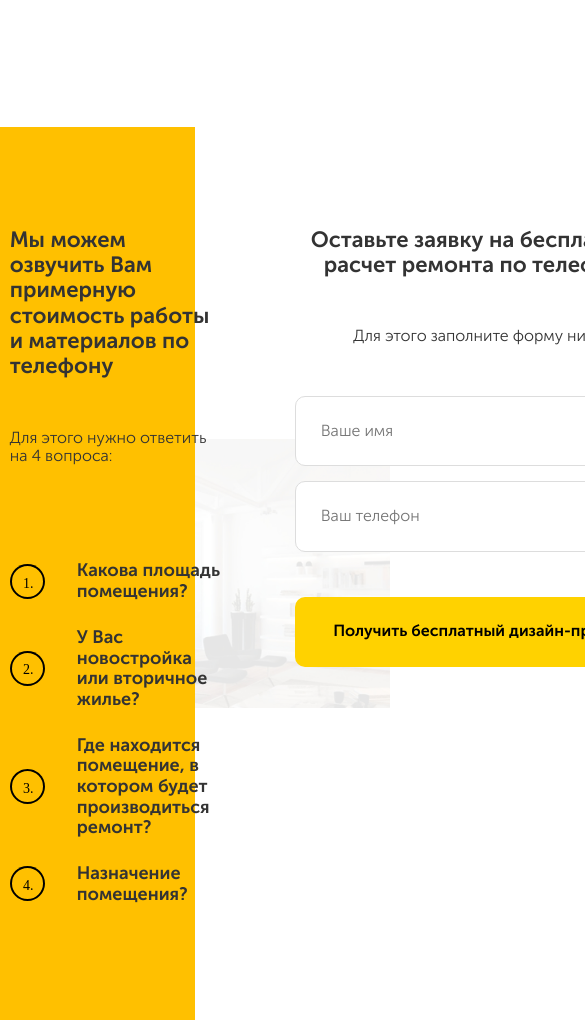
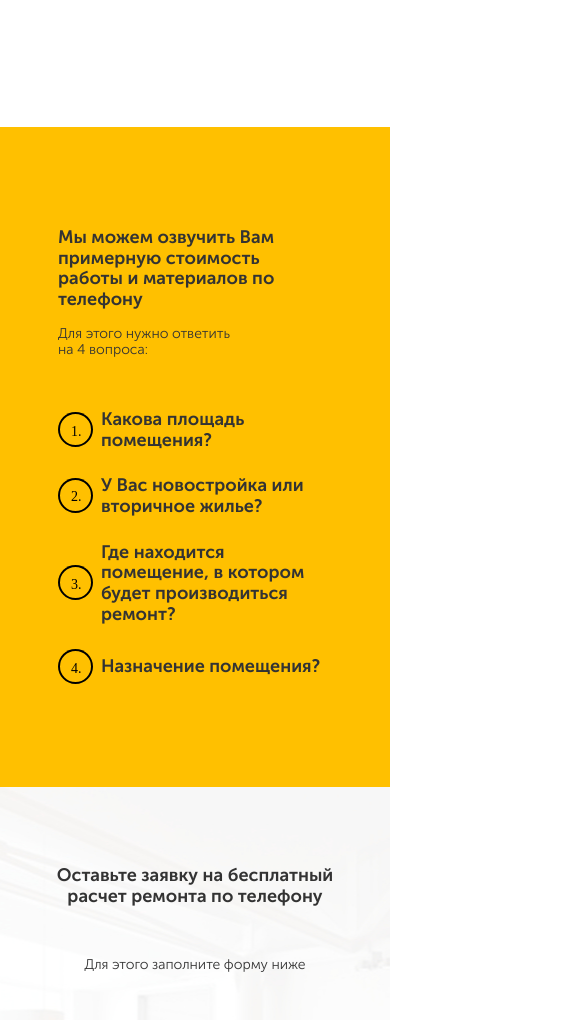
Before and after one commit to NikitaDrago/repeir, a plain HTML site: page index.html in a window 390 px wide. Shown: the part 9640-10660 px from the top of the page, 585 px wide, since content can reach past the window. Drawn offline with nearby package versions, Linux system fonts and the light colour scheme.

Commit message:
brif block adaptive

```diff
--- a/index.html
+++ b/index.html
@@ -299,7 +299,8 @@
                         <span class="brif-form__subtitle">Для этого заполните форму ниже</span>
                         <input type="text" class="input brif-form__input brif-form__input_data" placeholder="Ваше имя">
                         <input type="tel" class="input brif-form__input" placeholder="Ваш телефон">
-                        <button class="button brif-form__button">Получить бесплатный дизайн-проект</button>
+                        <button class="button brif-form__button">Рассчитать стоимость</button>
+                        <p class="brif-form__description">Мы перезвоним Вам в течение 60 секунд</p>
                     </div>
                 </div>
             </div>
--- a/sass/blocks/_brif.sass
+++ b/sass/blocks/_brif.sass
@@ -13,7 +13,6 @@
         position: relative
         flex-basis: 50%
         &__title
-            display: block
             +bold
             font-size: 22px
             max-width: 515px
@@ -22,9 +21,8 @@
             min-width: 216px
         &__subtitle
             font-size: 16px
-            min-width: 300px
     &-form
-        width: 368px
+        max-width: 368px
         flex-basis: 50%
         padding: 100px 0
         text-align: center
@@ -41,21 +39,25 @@
             margin: 50px 0
         &__input
             width: 370px
-            margin-bottom: 15px
-            &:last-child
-                margin-bottom: 30px
             &:focus
                 outline: none
                 border-color: $main-color
+            &_data
+                margin-bottom: 15px
         &__button
             width: 370px
             height: 70px
-            margin: 30px 0
+            margin-top: 30px
             +bold
+            font-size: 18px
+        &__description
+            font-size: 15px
+            margin-top: 33px
+            margin-bottom: 0
 
 .help
     &-list
-        margin-top: 95px
+        margin-top: 103px
         list-style-type: none
         padding: 0
         &__item
@@ -69,3 +71,53 @@
             margin-left: 32px
             max-width: 379px
             font-size: 18px
+@media(max-width: 1200px)
+    .brif
+        background-size: 50%, cover
+        &-form
+            &__input
+                width: 290px
+            &__button
+                width: 290px
+@media(max-width: 768px)
+    .brif
+        background-image: url('../img/brif-bcg-1.jpg'), url('../img/brif-room.jpg')
+        background-position: center top, center bottom
+        background-size: auto, auto
+        background-repeat: no-repeat, no-repeat
+        &-wrapper
+            flex-direction: column
+            align-items: center
+        &-help
+            flex-basis: 100%
+            margin-right: 0
+            display: flex
+            flex-direction: column
+            padding-bottom: 85px
+            &__title
+                font-size: 18px
+                max-width: 220px
+                margin-bottom: 16px
+            &__subtitle
+                font-size: 14px
+                width: 65%
+        &-form
+            padding-top: 80px
+            &__title
+                font-size: 18px
+            &__subtitle
+                font-size: 14px
+            &__input
+                width: 275px
+            &__button
+                width: 275px
+                font-size: 14px
+            &__description
+                font-size: 14px
+                max-width: 135px
+    .help
+        &-list
+            margin-top: 51px
+            &__text
+                max-width: 231px
+                margin-left: 8px
```
Also changed, not shown: css/style.css, 1 other file.
